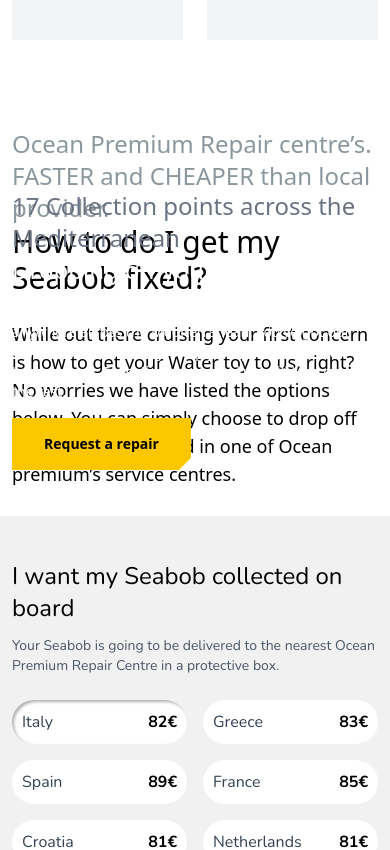
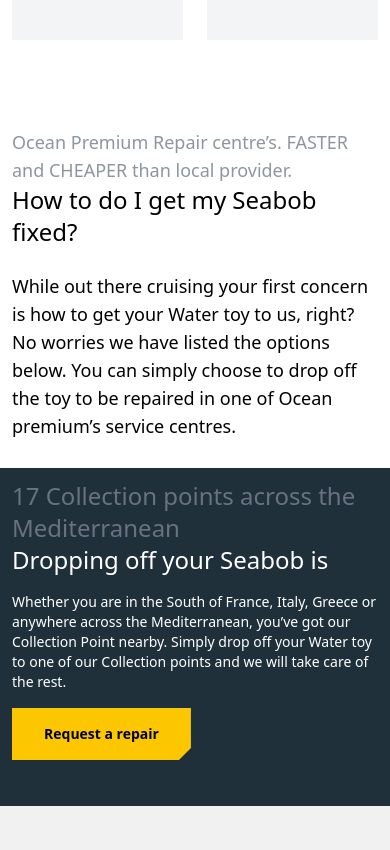
Before and after one commit to wuilliamhernandez1994/ecommerce, a React (Vite) app: page / in a window 390 px wide. Shown: the part 960-1810 px from the top of the page. Built offline with nearby package versions, Linux system fonts and the light colour scheme.

Commit message:
update style collectionMap

```diff
--- a/src/components/sections/CollectionMap.tsx
+++ b/src/components/sections/CollectionMap.tsx
@@ -81,11 +81,11 @@
         <>
             <div className="p-3 mx-auto w-auto sm:mx-[5%] lg:mx-[10%]">
                 <div className="">
-                    <p className="text-2xl font-normal text-[rgba(25,48,59,.5)]">
+                    <p className="text-lg md:text-2xl font-normal text-[rgba(25,48,59,.5)]">
                         Ocean Premium Repair centre’s. FASTER and CHEAPER than
                         local provider.
                     </p>
-                    <p className="text-3xl font-normal mb-6">
+                    <p className="text-2xl lg:text-3xl font-normal mb-6">
                         How to do I get my Seabob fixed?
                     </p>
                     <p className="text-lg font-normal mb-4">
@@ -97,8 +97,8 @@
                     </p>
                 </div>
             </div>
-            <div className="flex flex-col gap-4 w-full bg-[#1F303B] md:bg-[url('/img/webMap.svg')] relative h-auto md:h-[775px]">
-                <div className="absolute bottom-0 z-50 p-3 mx-auto w-auto sm:mx-[5%] lg:mx-[10%]">
+            <div className="flex flex-col gap-4 w-full bg-[#1F303B] md:bg-[url('/img/webMap.svg')] bg-no-repeat relative h-auto md:h-[775px]">
+                <div className="relative md:absolute bottom-0 z-50 p-3 mx-auto w-auto sm:mx-[5%] lg:mx-[10%]">
                     <span className="text-gray-500 text-2xl mb-2">
                         17 Collection points across the Mediterranean
                     </span>
```
